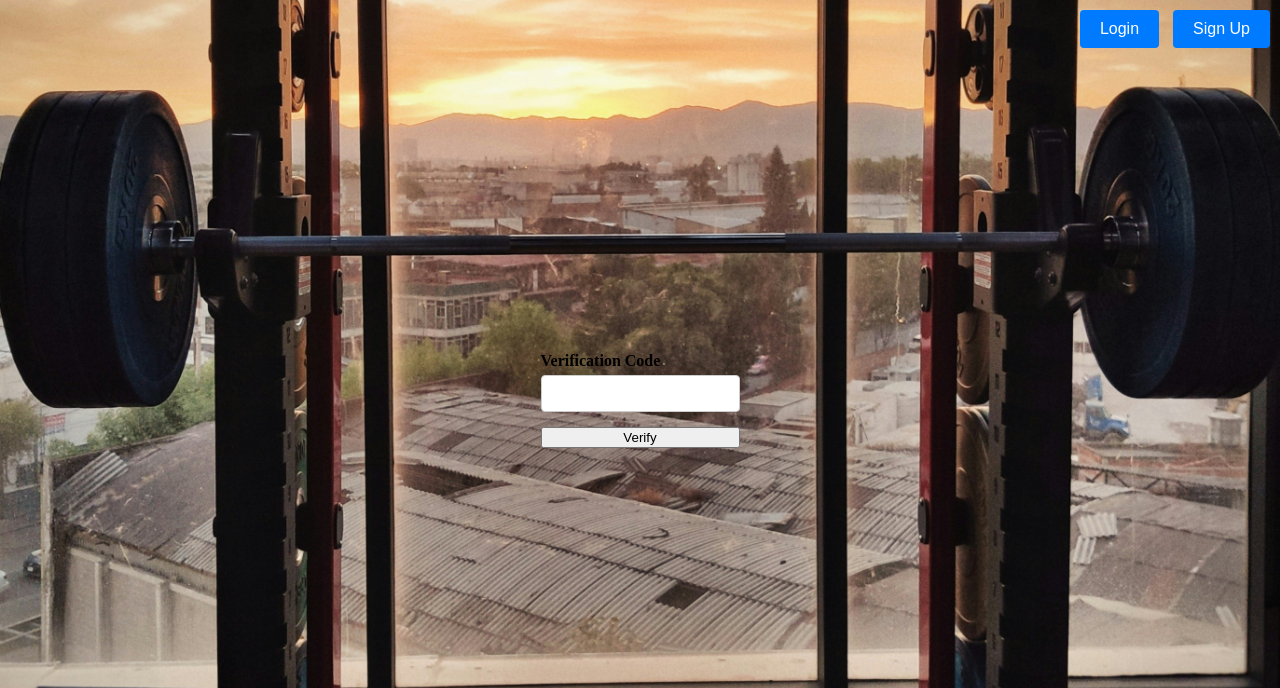
After one commit to sergioscattone/Agile-Harvard, a Flask app: page /verify in a window 1280 px wide. The commit adds this page. Shown: the top 688 px of the page. Run offline with Flask 3, Linux system fonts and the light colour scheme; the visitor is signed in with stand-in values (Sample User, id 1).

Commit message:
some changes to the UI, email

```diff
--- a/app.py
+++ b/app.py
@@ -1,13 +1,32 @@
-from flask import Flask, render_template, request, redirect, url_for, flash, session, get_flashed_messages
+from flask import Flask, render_template, request, redirect, url_for, flash, session, jsonify, get_flashed_messages
+from flask_mail import Mail, Message
+from flask_wtf import CSRFProtect
+from dotenv import load_dotenv
+import os
+import random
+import string
+import config
 from user import User
 import exercise
+
 app = Flask(__name__)
 app.config['SQLALCHEMY_DATABASE_URI'] = 'sqlite:///yourdatabase.db'
 app.config['SQLALCHEMY_TRACK_MODIFICATIONS'] = False
 
+# Configure Flask-Mail
+app.config['MAIL_SERVER'] = config.MAIL_SERVER
+app.config['MAIL_PORT'] = config.MAIL_PORT
+app.config['MAIL_USE_SSL'] = config.MAIL_USE_SSL
+app.config['MAIL_USERNAME'] = config.MAIL_ACCOUNT
+app.config['MAIL_PASSWORD'] = config.MAIL_PASSWORD
+app.config['MAIL_DEFAULT_SENDER'] = config.MAIL_DEFAULT_SENDER
+
 app.secret_key = 'your_secret_key'  # Needed for session management and flash messages
+
+mail = Mail(app)
+
+mail.init_app(app)
 # Dummy user data
-
 user1 = User('user1', password='123456')
 user2 = User('user2', password='123456')
 users = [user1, user2]
@@ -20,36 +39,30 @@ users[0].add_exercise(exercise.Hiking)
 def login_redirect():
     return redirect(url_for('login'))
 
-
 @app.route('/login', methods=['GET', 'POST'])
 def login():
     if request.method == 'POST':
         username = request.form['username']
         password = request.form['password']
         Firefly = User('firefly', password='I love you')
-        if (Firefly.able_to_login(username, password)):
+        if Firefly.able_to_login(username, password):
             session['username'] = username
             return redirect(url_for('firefly'))
         for user in users:
             if user.able_to_login(username, password):
                 session['username'] = username
                 flash('Login successful!', 'success')
-                get_flashed_messages()
-                return redirect(url_for('index', username=username, id = user.get_id()))
+                return redirect(url_for('index', username=username, id=user.get_id()))
         else:
             flash('Invalid credentials', 'danger')
-    get_flashed_messages()
     return render_template('login.html')
-
 
 @app.route('/<username>/<id>/exercises')
 def exercises(username, id):
-    #exercises = db.exercise.query.all()
     exercises = exercise.exercises
     if 'username' in session:
-        return render_template("exercises.html", exercises=exercises, user = users[int(id) - 1])
+        return render_template("exercises.html", exercises=exercises, user=users[int(id) - 1])
     return redirect(url_for('login'))
-
 
 @app.route('/logout')
 def logout():
@@ -57,25 +70,17 @@ def logout():
     flash('You have been logged out.', 'success')
     return redirect(url_for('login'))
 
-
 @app.route('/exercises/<exercise_name>')
 def exercise_detail(exercise_name):
-    # Replace spaces with underscores in site_name
-    #exercise_name_clean = exercise_name.replace(" ", "_")
     return render_template('exercise_details.html', exercise_name=exercise_name)
-
 
 @app.route('/<username>/<id>/index')
 def index(username, id):
-    id = int(id)
-    return render_template('index.html', username=username, user = users[int(id) - 1])
-
+    return render_template('index.html', username=username, user=users[int(id) - 1])
 
 @app.route('/<username>/<id>/workouts')
 def workouts(username, id):
-    id = int(id)
-    return render_template('MyWorkouts.html', username = username, user = users[int(id) - 1])
-
+    return render_template('MyWorkouts.html', username=username, user=users[int(id) - 1])
 
 @app.route('/')
 def landscape():
@@ -85,9 +90,71 @@ def landscape():
 def firefly():
     return render_template('secret/firefly.html')
 
+def generate_verification_code(length=6):
+    return ''.join(random.choices(string.ascii_uppercase + string.digits, k=length))
+
+def send_verification_email(email, verification_code):
+    msg = Message('Your Verification Code', recipients=[email])
+    msg.body = f'Your verification code is: {verification_code}'
+    mail.send(msg)
+
+@app.route('/send_verification_code', methods=['POST'])
+def send_verification_code():
+    data = request.get_json()
+    email = data.get('email')
+    verification_code = generate_verification_code()
+
+    # Store the verification code in the session
+    session['verification_code'] = verification_code
+
+    # Send the verification email
+    send_verification_email(email, verification_code)
+
+    return jsonify({'message': 'Verification code sent to your email.'})
+
 @app.route('/signup', methods=['GET', 'POST'])
 def signup():
+    if request.method == 'POST':
+        email = request.form['email']
+        password = request.form['password']
+        confirm_password = request.form['confirmPassword']
+        verification_code = request.form['verificationCode']
+
+        # Check if the verification code matches
+        if verification_code == session.get('verification_code'):
+            # Proceed with registration (e.g., save user to the database)
+            flash('Registration successful!', 'success')
+            return redirect(url_for('login'))
+        else:
+            flash('Invalid verification code. Please try again.', 'danger')
+
     return render_template('signup.html')
+
+@app.route('/verify', methods=['GET', 'POST'])
+def verify():
+    if request.method == 'POST':
+        verification_code = request.form['verificationCode']
+
+        # Check if the code matches
+        if verification_code == session.get('verification_code'):
+            # Code is correct, proceed with registration
+            flash('Email verified! You can now complete your registration.', 'success')
+            return redirect(url_for('complete_registration'))
+        else:
+            flash('Invalid verification code. Please try again.', 'danger')
+
+    return render_template('verify.html')
+
+@app.route('/complete_registration', methods=['GET', 'POST'])
+def complete_registration():
+    # Logic to complete the registration process
+    return 'Registration completed'
+
+@app.route('/mail/text')
+def mail_text():
+    message = Message(subject='Agile', recipients=['xzhangha@connect.ust.hk'], body = "test")
+    mail.send(message)
+    return 'mail sent'
 
 
 
--- /dev/null
+++ b/config.py
@@ -0,0 +1,6 @@
+MAIL_SERVER='smtp.gmail.com'
+MAIL_USE_SSL = True
+MAIL_PORT = 465
+MAIL_ACCOUNT = "xzhangha@gmail.com"
+MAIL_PASSWORD = "rtrz ktse xppb niub"
+MAIL_DEFAULT_SENDER = "342869832@qq.com"
--- a/static/styles/styles_login.css
+++ b/static/styles/styles_login.css
@@ -39,6 +39,20 @@ input[type="text"], input[type="password"] {
     border: 1px solid #ccc;
     border-radius: 4px;
 }
+
+.redirect-btn {
+    padding: 10px;
+    background-color: #007bff;
+    color: white;
+    border: none;
+    border-radius: 4px;
+    cursor: pointer;
+    font-size: 16px;
+}
+button[type="submit"]:hover, .redirect-btn:hover {
+    background-color: #0056b3; /* Change background color on hover */
+}
+
 
 input[type="submit"] {
     padding: 10px;
@@ -111,3 +125,27 @@ input[type="submit"]:hover {
     width : 100px;
     height : 40px;
 }
+
+.send-code-btn:hover{
+    background-color: #0065b3;
+}
+.header {
+    position: absolute;
+    top: 10px;
+    right: 10px;
+}
+.nav-btn {
+    padding: 10px 20px;
+    background-color: #007bff;
+    color: white;
+    border: none;
+    border-radius: 4px;
+    cursor: pointer;
+    font-size: 16px;
+    margin-left: 10px; /* Space between the buttons */
+    transition: background-color 0.3s ease; /* Smooth transition effect */
+}
+
+.nav-btn:hover {
+    background-color: #0056b3; /* Change background color on hover */
+}
--- a/templates/Base_for_login_and_signup.html
+++ b/templates/Base_for_login_and_signup.html
@@ -6,6 +6,10 @@
     <link rel="stylesheet" href="{{ url_for('static', filename='styles/styles_login.css') }}">
   </head>
   <body>
+      <div class="header">
+        <button class="nav-btn" onclick="window.location.href='{{ url_for('login') }}'">Login</button>
+        <button class="nav-btn" onclick="window.location.href='{{ url_for('signup') }}'">Sign Up</button>
+    </div>
     {% block body %}{% endblock %}
   </body>
 </html>
--- /dev/null
+++ b/templates/verify.html
@@ -0,0 +1,15 @@
+{% extends "Base_for_login_and_signup.html" %}
+
+{% block title %}
+    Verify Email
+{% endblock %}
+
+{% block body %}
+    <div class="verify-container">
+        <form method="POST" action="{{ url_for('verify') }}">
+            <label for="verificationCode">Verification Code</label>
+            <input type="text" id="verificationCode" name="verificationCode" required>
+            <button type="submit">Verify</button>
+        </form>
+    </div>
+{% endblock %}
```
Also changed, not shown: send_email.py (added, +11 -0 lines), templates/signup.html (+24 -5 lines), 1 other file.
